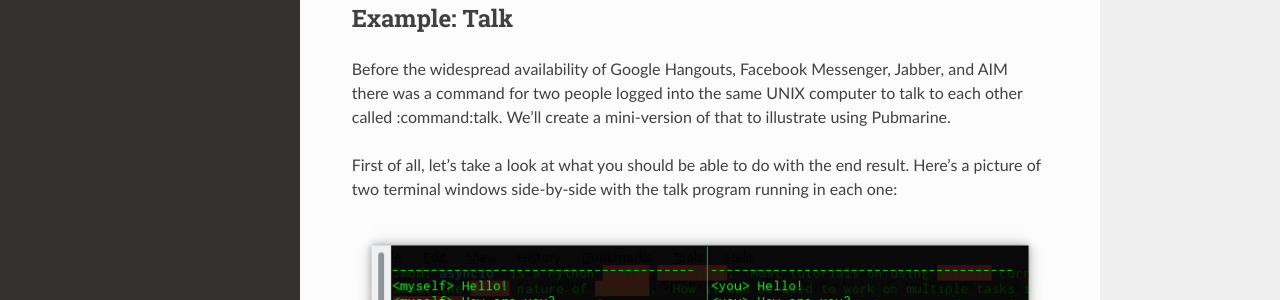
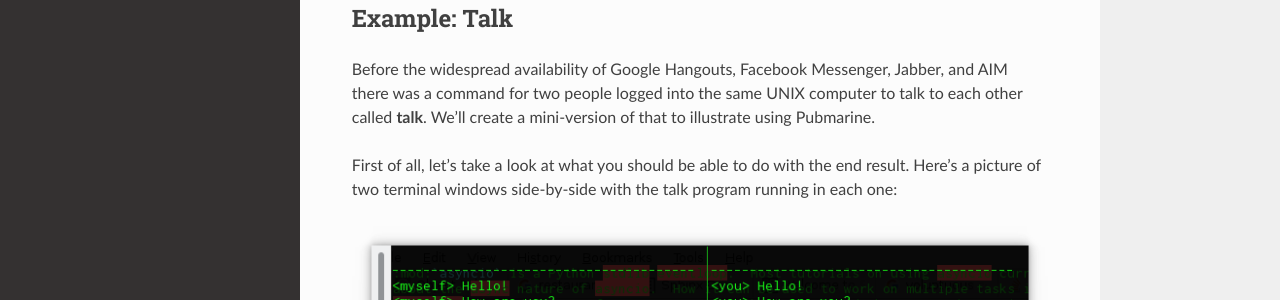
Before and after one commit to abadger/pubmarine, a Sphinx documentation site: the page built from docs/getting_started.rst, in a window 1280 px wide and 900 px high. Shown: the part 327-627 px from the top of the window. Built offline with Sphinx 7.4.7 and the Read the Docs theme 2.0.0, drawn with Linux system fonts in a browser that asks for light colours.

Commit message:
Fix rst command role syntax

```diff
--- a/docs/getting_started.rst
+++ b/docs/getting_started.rst
@@ -13,7 +13,7 @@ Example: Talk
 
 Before the widespread availability of Google Hangouts, Facebook Messenger, Jabber, and AIM there was
 a command for two people logged into the same UNIX computer to talk to each other called
-:command:talk.  We'll create a mini-version of that to illustrate using Pubmarine.
+:command:`talk`.  We'll create a mini-version of that to illustrate using Pubmarine.
 
 First of all, let's take a look at what you should be able to do with the end result.  Here's
 a picture of two terminal windows side-by-side with the talk program running in each one:
```
